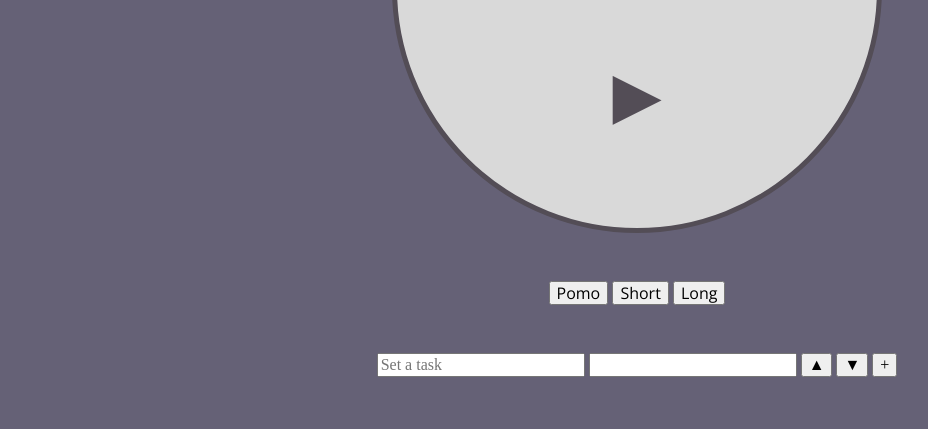
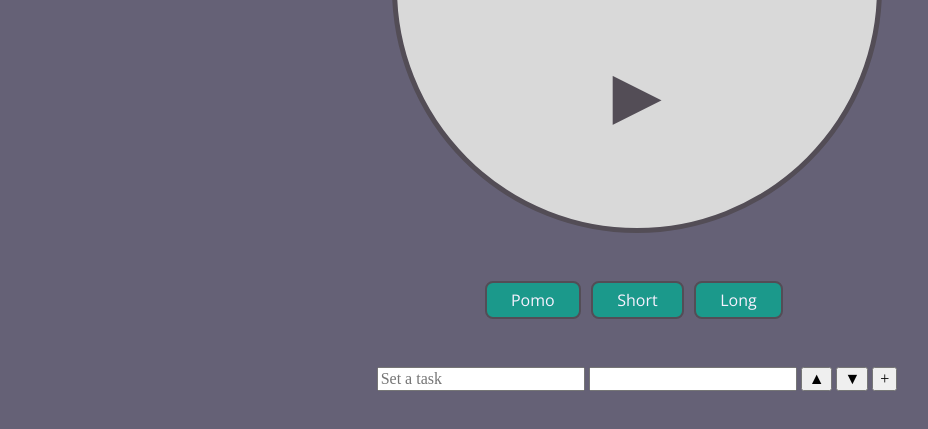
Before and after one commit to nichgalzin/pomo-timer, a website: page index.html in a window 1280 px wide. Shown: the part 337-766 px from the top of the page, without its empty margins (3-931 px from the left). Drawn offline with nearby package versions, Linux system fonts and the light colour scheme.

Commit message:
style controls buttons
Closes #3

```diff
--- a/css/styles.css
+++ b/css/styles.css
@@ -109,3 +109,12 @@ div {
   position: relative;
   top: 4rem;
 }
+
+.controls-btn {
+  background: var(--secondary-dark);
+  border: 2px solid var(--primary-dark);
+  border-radius: 8px;
+  padding: 0.5rem 1.5rem;
+  color: var(--primary-light);
+  margin-right: 0.4rem;
+}
--- a/index.html
+++ b/index.html
@@ -17,9 +17,9 @@
 
     </div>
     <div class="timer-controls margin-top-lg">
-      <button>Pomo</button>
-      <button>Short</button>
-      <button>Long</button>
+      <button class="controls-btn button">Pomo</button>
+      <button class="controls-btn button">Short</button>
+      <button class="controls-btn button">Long</button>
     </div>
     <form class="margin-top-lg">
       <input type="text" name="task" id="task" placeholder="Set a task"/>
```
